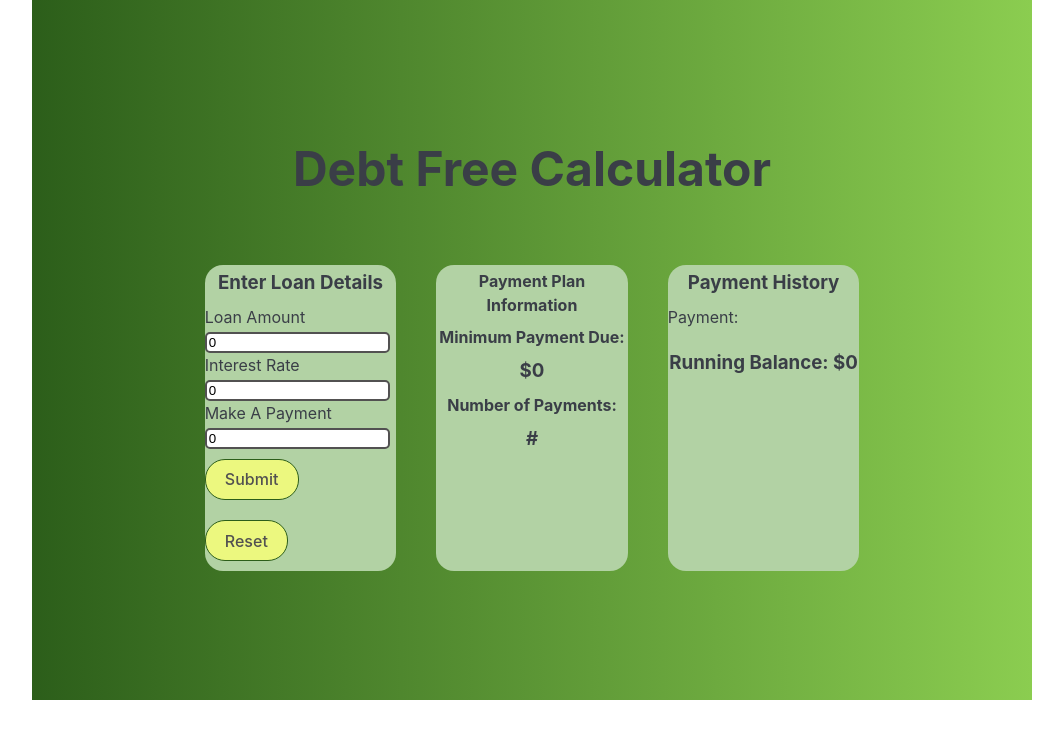
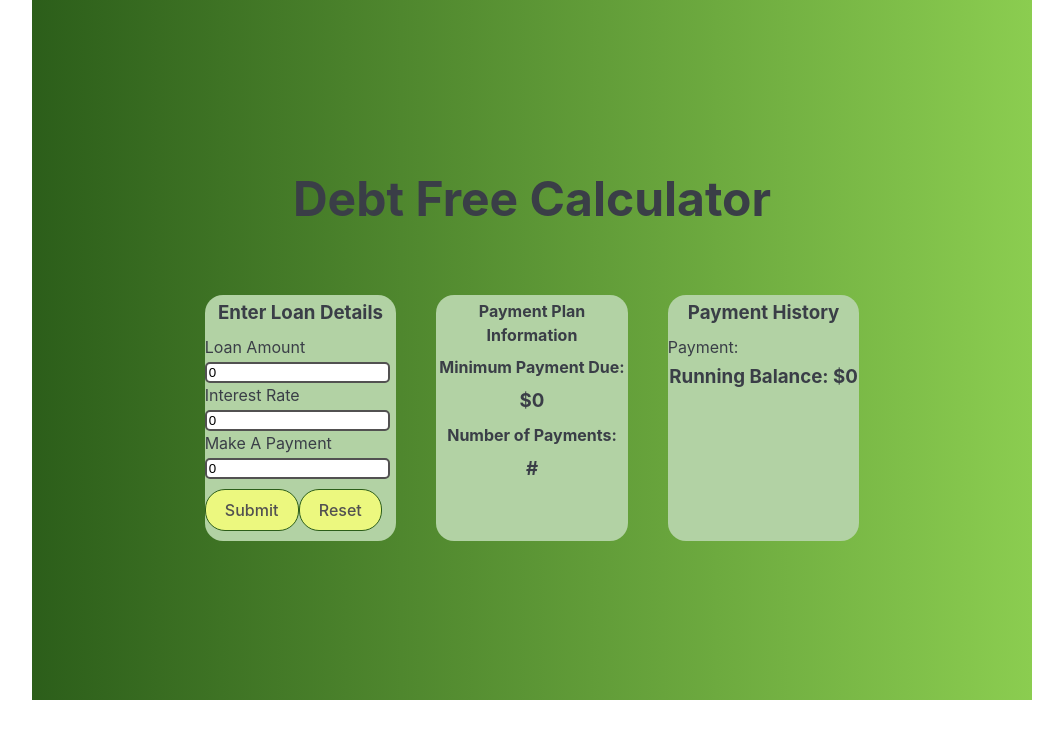
Before and after one commit to LilyBarr09/Debt-Free-Calculator, a React (Vite) app: page / in a window 1280 px wide. Shown: the top 738 px of the page, without its empty margins (108-1171 px from the left). Built offline with nearby package versions, Linux system fonts and the light colour scheme.

Commit message:
Implemented Andrey's feedback but numberOfPayments state is not updating. Have to debug and refactor at this point. 3-28-23

```diff
--- a/src/App.jsx
+++ b/src/App.jsx
@@ -15,27 +15,58 @@ class App extends React.Component {
   };
   baseState = this.state;
 
+  updateValues = (balance, interestRate) => {
+    let principal = +balance * 0.01;
+    let interest = (+interestRate / 1200) * +balance;
+    let minPayment = +(principal + interest).toFixed(2);
+    let numberOfPayments = this.howManyPayments(
+      this.state.balance,
+      this.state.minimumLoanPayment,
+      this.state.interestAmount
+    );
+    return {
+      minimumLoanPayment: +minPayment,
+      interestAmount: +interest,
+      numberOfPayments: +numberOfPayments,
+    };
+  };
+
   handleChange = ({ target: { name, value } }) => {
-    this.setState({ [name]: value }, () => this.calculateMinimumLoanPayment());
+    let obj = { [name]: +value };
+    if (name === "balance") {
+      obj = {
+        ...obj,
+        ...this.updateValues(+value, this.state.interestRate),
+      };
+    } else if (name === "interestRate") {
+      obj = {
+        ...obj,
+        ...this.updateValues(+value, this.state.balance),
+      };
+    }
+    this.setState(obj);
   };
 
   calculateMinimumLoanPayment = () => {
     const { balance, interestRate } = this.state;
     let principal = +balance * 0.01;
     let interest = (+interestRate / 1200) * +balance;
-    let minPayment = (principal + interest).toFixed(2);
+    let minPayment = +(principal + interest).toFixed(2);
+    let numberOfPayments = this.howManyPayments(
+      this.state.balance,
+      this.state.minimumLoanPayment,
+      this.state.interestAmount
+    );
     this.setState({
       minimumLoanPayment: +minPayment,
       interestAmount: +interest,
+      numberOfPayments: +numberOfPayments,
     });
-    this.howManyPayments();
   };
 
-  howManyPayments = () => {
-    const { balance, minimumLoanPayment, interestAmount } = this.state;
+  howManyPayments = (balance, minimumLoanPayment, interestAmount) => {
     let applyToBalance = +minimumLoanPayment - +interestAmount;
-    let debtFree = (+balance / applyToBalance).toFixed(0);
-    this.setState({ numberOfPayments: +debtFree });
+    return (+balance / applyToBalance).toFixed(0);
   };
 
   submitPayment = (e) => {
@@ -54,13 +85,11 @@ class App extends React.Component {
     ) {
       let applyToBalance = +payment - +interestAmount;
       let runningBalance = (+balance - applyToBalance).toFixed(2);
-      this.setState(
-        {
+
+      this.setState({
         balance: +runningBalance,
         paymentHistory: [...paymentHistory, +payment],
-        },
-        () => this.calculateMinimumLoanPayment()
-      );
+      });
     } else {
       alert(
         "Payment is less than the 1% minimum required or more than the balance due."
@@ -90,6 +119,21 @@ class App extends React.Component {
         value: this.state.payment,
       },
     ];
+
+    const btnList = [
+      { id: 1, label: "Submit", action: this.submitPayment },
+      { id: 2, label: "Reset", action: this.resetState },
+    ];
+
+    const secondaryComponents = [
+      <PaymentPlanInfo
+        minPayment={this.state.minimumLoanPayment}
+        numOfPayments={this.state.numberOfPayments}
+      />,
+      <PaymentHistory
+        data={{ pH: this.state.paymentHistory, bal: this.state.balance }}
+      />,
+    ];
     return (
       <div className="App">
         <div className="calculator-title">
@@ -100,46 +144,39 @@ class App extends React.Component {
           <div className="main-div">
             <div>
               <h3>Enter Loan Details</h3>
+              <form>
                 {inputsData.map((input) => {
                   const { name, label, placeholder, value } = input;
                   return (
-                  <form>
+                    <div key={name}>
                       <label>{label}</label>
-
                       <br />
-
                       <input
                         type="number"
                         name={name}
-                      // placeholder={placeholder}
                         value={value && value}
                         onChange={this.handleChange}
                       />
-                  </form>
+                    </div>
                   );
                 })}
+              </form>
 
-              <button className="btn-primary" onClick={this.submitPayment}>
-                Submit
+              {btnList.map((btn) => (
+                <button
+                  className="btn-primary"
+                  onClick={btn.action}
+                  key={btn.id}
+                >
+                  {btn.label}
                 </button>
-
-              <br></br>
-
-              <button className="btn-primary" onClick={this.resetState}>
-                Reset
-              </button>
+              ))}
             </div>
           </div>
 
-          <div className="main-div">
-            <PaymentPlanInfo
-              minPayment={this.state.minimumLoanPayment}
-              numOfPayments={this.state.numberOfPayments}
-            />
-          </div>
-          <div className="main-div">
-            <PaymentHistory mainState={this.state} />
-          </div>
+          {secondaryComponents.map((comp) => (
+            <div className="main-div">{comp}</div>
+          ))}
         </header>
       </div>
     );
--- a/src/Components/PaymentHistory.jsx
+++ b/src/Components/PaymentHistory.jsx
@@ -2,18 +2,18 @@ import React from "react";
 
 class PaymentHistory extends React.Component {
   render() {
-    const { mainState } = this.props;
+    const { pH, bal } = this.props.data;
     return (
       <div>
         <div className="payment-history-container">
           <h3>Payment History</h3>
-          <p>
+          <div>
             Payment:
-            {mainState.paymentHistory.map((payment) => (
-              <p>${payment}</p>
+            {pH.map((payment) => (
+              <p key={payment}>${payment}</p>
             ))}
-          </p>
-          <h3>Running Balance: ${mainState.balance}</h3>
+          </div>
+          <h3>Running Balance: ${bal}</h3>
         </div>
       </div>
     );
```
Lines whose indentation alone changed are shown as unchanged.
